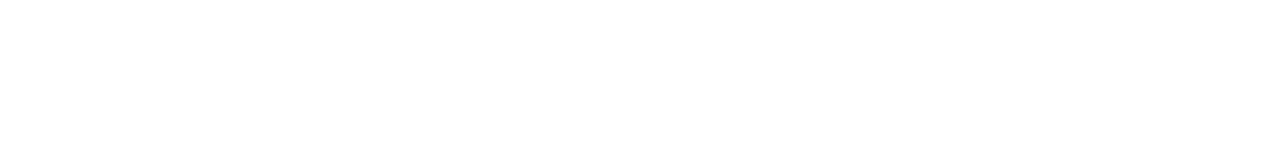
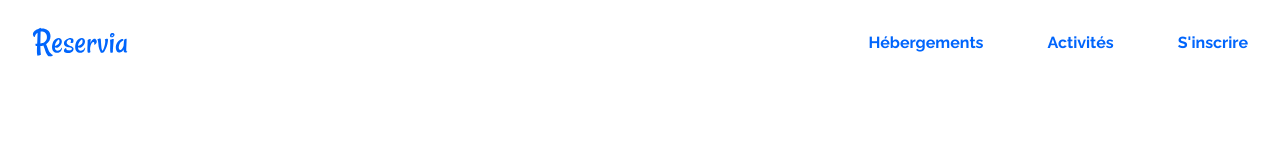
Before and after one commit to JohnDutilleul/JohnDutilleul_2_31032021, a plain HTML site: page index.html in a window 1280 px wide. Drawn offline with Linux system fonts and the light colour scheme.

Commit message:
Modif du header

```diff
--- a/index.html
+++ b/index.html
@@ -8,14 +8,17 @@
     <link rel="stylesheet" href="src/style/normalize.css">
     <link rel="stylesheet" href="src/style/style.css">
     <link rel="stylesheet" href="src/style/media_queries.css">
-    <script src="https://kit.fontawesome.com/51077eab92.js" crossorigin="anonymous"></script>
+    <script src="https://kit.fontawesome.com/406da18a0b.js" crossorigin="anonymous" defer ></script>
 </head>
 <body>
     <div id="bloc_page">
         <header>
+            <img src="src/img/resources/logo/Reservia.svg" alt="logo_reservia">
             <nav>
-
+                <a href="#section_hebergements">Hébergements</a>
+                <a href="#section_activites">Activités</a>
             </nav>
+            <a href="#">S'inscrire</a>
         </header>
         <main>
             <section id="section_recherches">
--- a/src/style/style.css
+++ b/src/style/style.css
@@ -0,0 +1,56 @@
+@import url("https://fonts.googleapis.com/css2?family=Raleway:wght@300;400;500;600;700;800;900&display=swap");
+* {
+    box-sizing: border-box;
+}
+
+body {
+    font-family: "Raleway", "Sans serif"
+}
+
+a {
+    text-decoration: none;
+}
+
+#bloc_page {
+    max-width: 1440px;
+    margin: auto;
+}
+
+header {
+    display: flex;
+}
+
+header img {
+    padding: 0rem 2rem;
+}
+
+header nav {
+    display: flex;
+    flex : 1;
+    justify-content: flex-end;
+}
+
+header a {
+    padding : 2rem;
+    color: #0065FC;
+    font-weight: bold;
+    border-top: 2px solid transparent;
+}
+
+header a:hover {
+    border-top: 2px solid #0065FC;
+}
+
+main {}
+
+#section_recherches {}
+
+#section_resultats {}
+
+#section_hebergements {}
+
+#section_plus_populaires {}
+
+#section_activites {}
+
+footer {}
```
